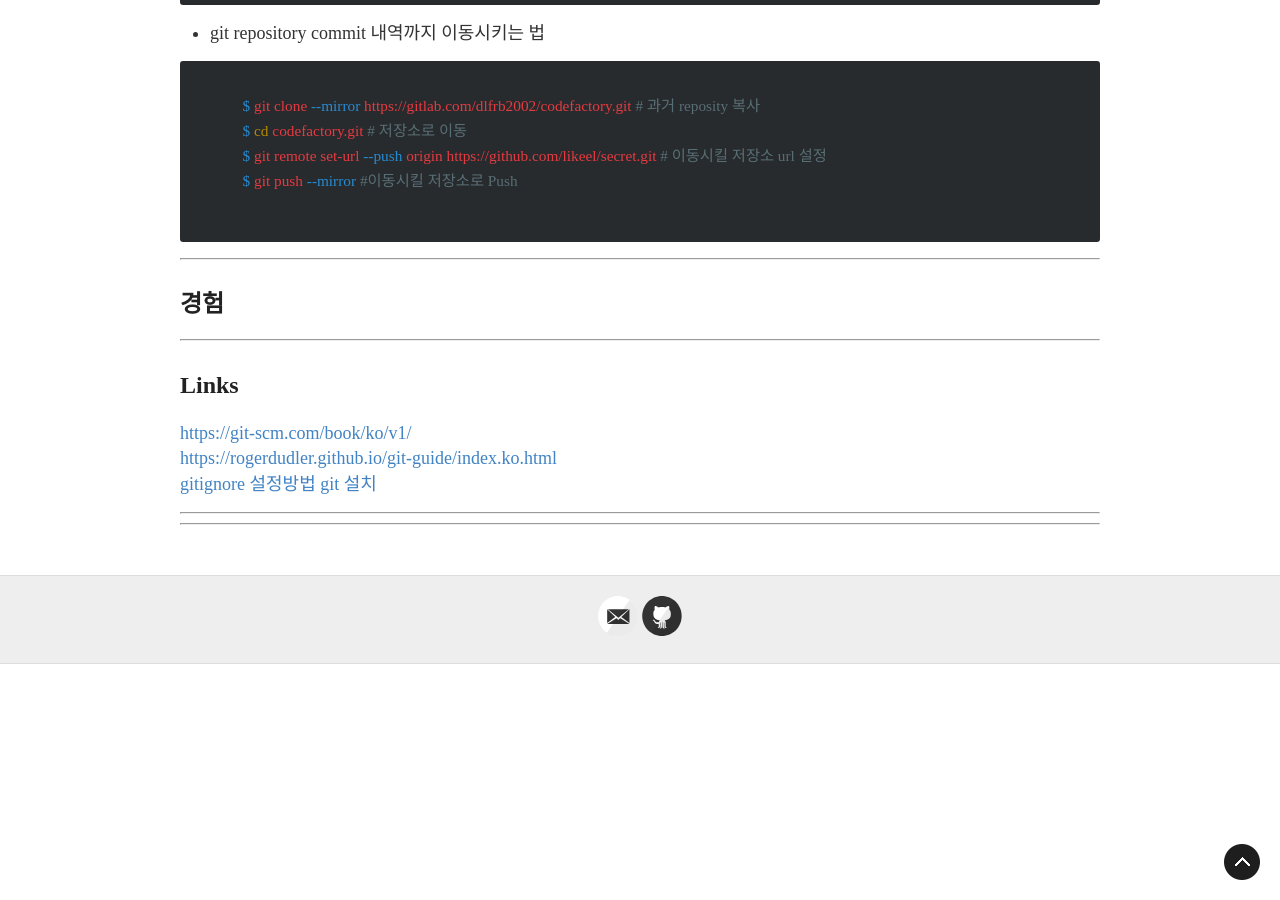
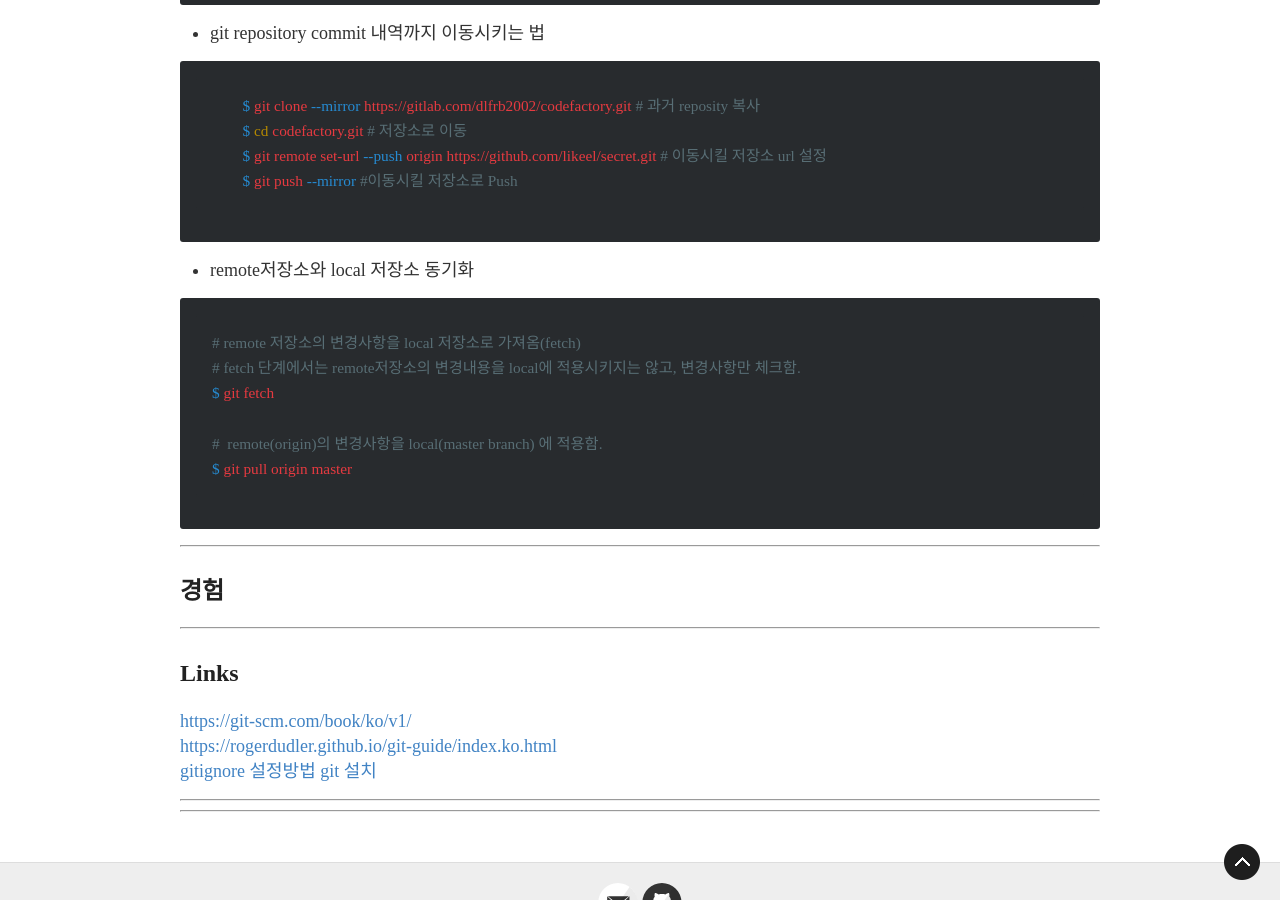
Before and after one commit to jaeheon209/gymbombom.github.io, a Jekyll site: the page built from _posts/2019-12-16-1-git-simple.md, in a window 1280 px wide and 900 px high, scrolled down 4942 px. Built offline with Jekyll 4.4.1, drawn with Linux system fonts in a browser that asks for light colours; nearby versions of some CDN libraries; some web fonts are replaced; comment, search, counter and statistics services are not loaded.

Commit message:
Update 2019-12-16-1-git-simple.md
remote 저장소와 local 저장소 동기화 하는법
추가

````diff
--- a/_posts/2019-12-16-1-git-simple.md
+++ b/_posts/2019-12-16-1-git-simple.md
@@ -170,6 +170,17 @@ $ git reset [commit id]
 	$ git push --mirror #이동시킬 저장소로 Push
 ```
 
+* remote저장소와 local 저장소 동기화
+
+```shell
+# remote 저장소의 변경사항을 local 저장소로 가져옴(fetch)
+# fetch 단계에서는 remote저장소의 변경내용을 local에 적용시키지는 않고, 변경사항만 체크함.
+$ git fetch
+
+#  remote(origin)의 변경사항을 local(master branch) 에 적용함.
+$ git pull origin master
+```
+
 ---
 
 ## 경험
````
